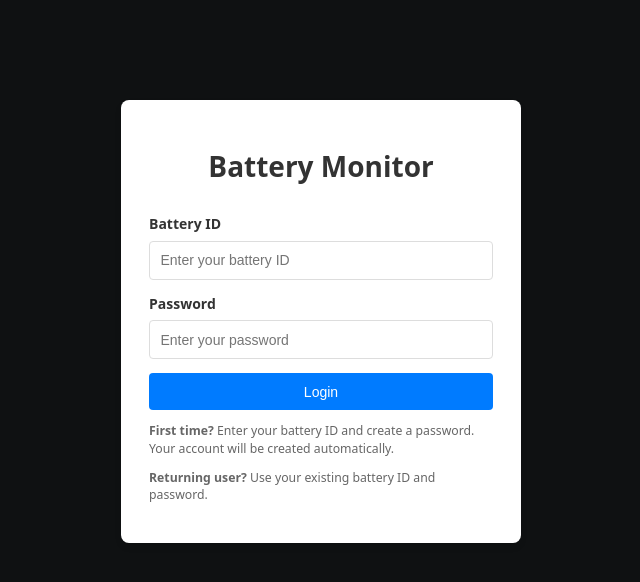
After one commit to Trophy01/InverterToPostgresql, a Flask app: page /login in a window 1280 px wide. The commit adds this page. Shown: the top 582 px of the page, without its empty margins (319-959 px from the left). Run offline with Flask 3, Linux system fonts and the light colour scheme; some libraries are stand-ins or nearby versions.

Commit message:
Working web interface

```diff
--- a/web/app.py
+++ b/web/app.py
@@ -1,11 +1,14 @@
 #!/usr/bin/env python3
 import os
 import json
+import bcrypt
 from datetime import datetime, timedelta
-from typing import Any, Dict, List
+from typing import Any, Dict, List, Optional
 
-from flask import Flask, jsonify, render_template, request
+from flask import Flask, jsonify, render_template, request, redirect, url_for, flash, session
+from flask_login import LoginManager, UserMixin, login_user, logout_user, login_required, current_user
 import psycopg2
+from psycopg2.extras import RealDictCursor
 
 
 DB_HOST = os.getenv('DB_HOST', '127.0.0.1')
@@ -19,15 +22,177 @@ def get_conn():
     return psycopg2.connect(host=DB_HOST, port=DB_PORT, dbname=DB_NAME, user=DB_USER, password=DB_PASS)
 
 
+class User(UserMixin):
+    def __init__(self, battery_id: str, first_login: bool = True):
+        self.id = battery_id
+        self.battery_id = battery_id
+        self.first_login = first_login
+
+
 app = Flask(__name__, static_folder='static', template_folder='templates')
+app.secret_key = os.getenv('SECRET_KEY', 'your-secret-key-change-in-production')
+
+# Initialize Flask-Login
+login_manager = LoginManager()
+login_manager.init_app(app)
+login_manager.login_view = 'login'
+login_manager.login_message = 'Please log in to access this page.'
+
+
+@login_manager.user_loader
+def load_user(battery_id: str) -> Optional[User]:
+    with get_conn() as conn:
+        with conn.cursor(cursor_factory=RealDictCursor) as cur:
+            cur.execute("SELECT battery_id, first_login FROM users WHERE battery_id = %s AND is_active = TRUE", (battery_id,))
+            user_data = cur.fetchone()
+            if user_data:
+                return User(user_data['battery_id'], user_data['first_login'])
+    return None
+
+
+def hash_password(password: str) -> str:
+    """Hash a password using bcrypt"""
+    return bcrypt.hashpw(password.encode('utf-8'), bcrypt.gensalt()).decode('utf-8')
+
+
+def check_password(password: str, hashed: str) -> bool:
+    """Check if a password matches its hash"""
+    return bcrypt.checkpw(password.encode('utf-8'), hashed.encode('utf-8'))
+
+
+def create_user_if_not_exists(battery_id: str, password: str) -> bool:
+    """Create a new user if they don't exist, return True if created, False if already exists"""
+    with get_conn() as conn:
+        with conn.cursor() as cur:
+            # Check if user already exists
+            cur.execute("SELECT id FROM users WHERE battery_id = %s", (battery_id,))
+            if cur.fetchone():
+                return False
+
+            # Create new user
+            password_hash = hash_password(password)
+            cur.execute(
+                "INSERT INTO users (battery_id, password_hash, first_login) VALUES (%s, %s, %s)",
+                (battery_id, password_hash, True)
+            )
+            conn.commit()
+            return True
+
+
+def authenticate_user(battery_id: str, password: str) -> Optional[User]:
+    """Authenticate a user and return User object if successful"""
+    with get_conn() as conn:
+        with conn.cursor(cursor_factory=RealDictCursor) as cur:
+            cur.execute(
+                "SELECT battery_id, password_hash, first_login FROM users WHERE battery_id = %s AND is_active = TRUE",
+                (battery_id,)
+            )
+            user_data = cur.fetchone()
+
+            if user_data and check_password(password, user_data['password_hash']):
+                # Update last login time
+                cur.execute(
+                    "UPDATE users SET last_login = NOW() WHERE battery_id = %s",
+                    (battery_id,)
+                )
+                conn.commit()
+                return User(user_data['battery_id'], user_data['first_login'])
+    return None
+
+
+def update_user_password(battery_id: str, new_password: str) -> bool:
+    """Update user password and set first_login to False"""
+    with get_conn() as conn:
+        with conn.cursor() as cur:
+            password_hash = hash_password(new_password)
+            cur.execute(
+                "UPDATE users SET password_hash = %s, first_login = FALSE WHERE battery_id = %s",
+                (password_hash, battery_id)
+            )
+            conn.commit()
+            return cur.rowcount > 0
 
 
 @app.route('/')
+@login_required
 def index():
     return render_template('index.html')
 
 
+@app.route('/login', methods=['GET', 'POST'])
+def login():
+    if request.method == 'POST':
+        battery_id = request.form.get('battery_id', '').strip()
+        password = request.form.get('password', '')
+
+        if not battery_id or not password:
+            flash('Please enter both battery ID and password.', 'error')
+            return render_template('login.html')
+
+        # Try to authenticate existing user
+        user = authenticate_user(battery_id, password)
+
+        if user:
+            login_user(user)
+            flash(f'Welcome, Battery {battery_id}!', 'success')
+            return redirect(url_for('index'))
+        else:
+            # Check if this is a new battery ID that needs initial setup
+            with get_conn() as conn:
+                with conn.cursor() as cur:
+                    cur.execute("SELECT id FROM users WHERE battery_id = %s", (battery_id,))
+                    if not cur.fetchone():
+                        # This is a new battery ID, create user with provided password
+                        if create_user_if_not_exists(battery_id, password):
+                            user = authenticate_user(battery_id, password)
+                            if user:
+                                login_user(user)
+                                flash(f'Welcome! Your account for Battery {battery_id} has been created.', 'success')
+                                return redirect(url_for('index'))
+
+            flash('Invalid battery ID or password.', 'error')
+
+    return render_template('login.html')
+
+
+@app.route('/logout')
+@login_required
+def logout():
+    logout_user()
+    flash('You have been logged out.', 'info')
+    return redirect(url_for('login'))
+
+
+@app.route('/change-password', methods=['GET', 'POST'])
+@login_required
+def change_password():
+    if request.method == 'POST':
+        new_password = request.form.get('new_password', '')
+        confirm_password = request.form.get('confirm_password', '')
+
+        if not new_password or not confirm_password:
+            flash('Please fill in all fields.', 'error')
+            return render_template('change_password.html')
+
+        if new_password != confirm_password:
+            flash('Passwords do not match.', 'error')
+            return render_template('change_password.html')
+
+        if len(new_password) < 6:
+            flash('Password must be at least 6 characters long.', 'error')
+            return render_template('change_password.html')
+
+        if update_user_password(current_user.battery_id, new_password):
+            flash('Password updated successfully!', 'success')
+            return redirect(url_for('index'))
+        else:
+            flash('Failed to update password. Please try again.', 'error')
+
+    return render_template('change_password.html')
+
+
 @app.route('/api/devices')
+@login_required
 def devices():
     """Discover devices by listing info_* tables; fallback to pos_* if none."""
     with get_conn() as conn:
@@ -47,6 +212,7 @@ def devices():
 
 
 @app.route('/api/summary/<device_id>')
+@login_required
 def summary(device_id: str):
     """Return recent summary values for a device (status, temps, network)"""
     safe = ''.join(c for c in device_id if c.isalnum() or c == '_')
@@ -86,6 +252,7 @@ def summary(device_id: str):
 
 
 @app.route('/api/series/<device_id>')
+@login_required
 def series(device_id: str):
     """Return time series for the last N hours."""
     hours = int(request.args.get('hours', '6'))
--- a/web/requirements.txt
+++ b/web/requirements.txt
@@ -1,2 +1,6 @@
 flask==3.0.3
 psycopg[binary]==3.2.3
+flask-login==0.6.3
+werkzeug==3.1.3
+bcrypt==4.1.2
+gunicorn==21.2.0
--- a/web/static/style.css
+++ b/web/static/style.css
@@ -7,10 +7,15 @@
 html,body{margin:0;padding:0;background:var(--bg);color:var(--fg);font:14px/1.4 system-ui,Segoe UI,Roboto,Helvetica,Arial}
 .top{display:flex;align-items:center;justify-content:space-between;padding:12px 16px;border-bottom:1px solid var(--line);background:var(--card)}
 .top h1{margin:0;font-size:16px;font-weight:600}
-.controls{display:flex;gap:8px;align-items:center}
+.controls{display:flex;gap:8px;align-items:center;flex-wrap:wrap}
 label{color:var(--muted)}
 select,button{background:#101315;color:var(--fg);border:1px solid var(--line);padding:6px 8px;border-radius:4px}
 button{cursor:pointer}
+.user-controls{display:flex;gap:8px;align-items:center;margin-left:16px}
+.user-info{color:var(--muted);font-size:12px}
+.btn{text-decoration:none;display:inline-block;padding:6px 12px;border-radius:4px;font-size:12px;transition:background-color 0.2s}
+.btn-secondary{background:#6c757d;color:white;border:1px solid #6c757d}
+.btn-secondary:hover{background:#545b62;border-color:#545b62}
 main{padding:16px}
 .cards{display:grid;grid-template-columns:repeat(2,minmax(0,1fr));gap:16px}
 @media (max-width: 900px){.cards{grid-template-columns:1fr}}
--- a/web/templates/index.html
+++ b/web/templates/index.html
@@ -32,6 +32,11 @@
           <option value="24">24h</option>
         </select>
         <button id="refresh">Refresh</button>
+        <div class="user-controls">
+          <span class="user-info">Battery: {{ current_user.battery_id }}</span>
+          <a href="{{ url_for('change_password') }}" class="btn btn-secondary">Change Password</a>
+          <a href="{{ url_for('logout') }}" class="btn btn-secondary">Logout</a>
+        </div>
       </div>
     </header>
     <main>
--- /dev/null
+++ b/web/templates/login.html
@@ -0,0 +1,132 @@
+<!doctype html>
+<html lang="en">
+  <head>
+    <meta charset="utf-8" />
+    <meta name="viewport" content="width=device-width, initial-scale=1" />
+    <title>Battery Monitor - Login</title>
+    <link rel="stylesheet" href="/static/style.css" />
+    <style>
+      .login-container {
+        max-width: 400px;
+        margin: 100px auto;
+        padding: 2rem;
+        background: white;
+        border-radius: 8px;
+        box-shadow: 0 4px 6px rgba(0, 0, 0, 0.1);
+      }
+
+      .login-form {
+        display: flex;
+        flex-direction: column;
+        gap: 1rem;
+      }
+
+      .form-group {
+        display: flex;
+        flex-direction: column;
+        gap: 0.5rem;
+      }
+
+      .form-group label {
+        font-weight: 600;
+        color: #333;
+      }
+
+      .form-group input {
+        padding: 0.75rem;
+        border: 1px solid #ddd;
+        border-radius: 4px;
+        font-size: 1rem;
+      }
+
+      .form-group input:focus {
+        outline: none;
+        border-color: #007bff;
+        box-shadow: 0 0 0 2px rgba(0, 123, 255, 0.25);
+      }
+
+      .btn {
+        padding: 0.75rem 1.5rem;
+        border: none;
+        border-radius: 4px;
+        font-size: 1rem;
+        cursor: pointer;
+        transition: background-color 0.2s;
+      }
+
+      .btn-primary {
+        background-color: #007bff;
+        color: white;
+      }
+
+      .btn-primary:hover {
+        background-color: #0056b3;
+      }
+
+      .alert {
+        padding: 0.75rem;
+        border-radius: 4px;
+        margin-bottom: 1rem;
+      }
+
+      .alert-error {
+        background-color: #f8d7da;
+        color: #721c24;
+        border: 1px solid #f5c6cb;
+      }
+
+      .alert-success {
+        background-color: #d4edda;
+        color: #155724;
+        border: 1px solid #c3e6cb;
+      }
+
+      .alert-info {
+        background-color: #d1ecf1;
+        color: #0c5460;
+        border: 1px solid #bee5eb;
+      }
+
+      .help-text {
+        font-size: 0.875rem;
+        color: #666;
+        margin-top: 0.5rem;
+      }
+    </style>
+  </head>
+  <body>
+    <div class="login-container">
+      <h1 style="text-align: center; margin-bottom: 2rem; color: #333;">Battery Monitor</h1>
+
+      {% with messages = get_flashed_messages(with_categories=true) %}
+        {% if messages %}
+          {% for category, message in messages %}
+            <div class="alert alert-{{ category }}">{{ message }}</div>
+          {% endfor %}
+        {% endif %}
+      {% endwith %}
+
+      <form method="POST" class="login-form">
+        <div class="form-group">
+          <label for="battery_id">Battery ID</label>
+          <input type="text" id="battery_id" name="battery_id" required
+                 placeholder="Enter your battery ID"
+                 value="{{ request.form.battery_id if request.form.battery_id }}">
+        </div>
+
+        <div class="form-group">
+          <label for="password">Password</label>
+          <input type="password" id="password" name="password" required
+                 placeholder="Enter your password">
+        </div>
+
+        <button type="submit" class="btn btn-primary">Login</button>
+      </form>
+
+      <div class="help-text">
+        <p><strong>First time?</strong> Enter your battery ID and create a password. Your account will be created automatically.</p>
+        <p><strong>Returning user?</strong> Use your existing battery ID and password.</p>
+      </div>
+    </div>
+  </body>
+</html>
```
Also changed, not shown: web/templates/change_password.html (added, +145 -0 lines), web/README.md, 4 other files.
